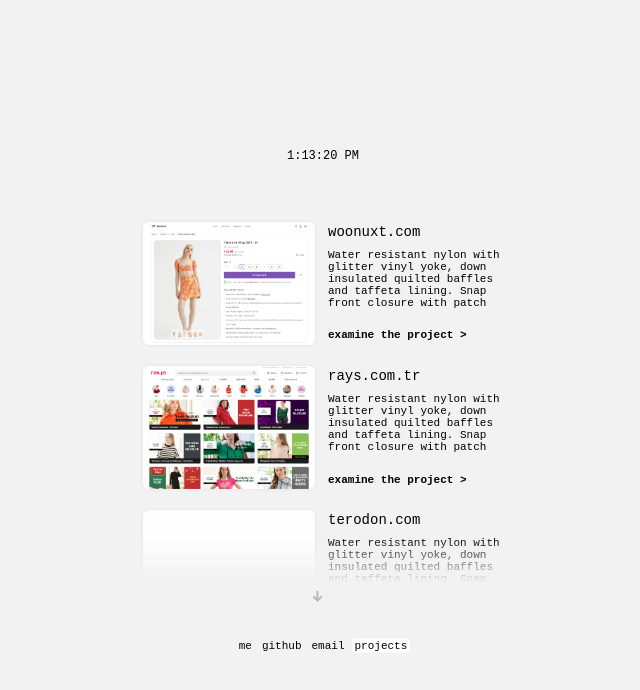
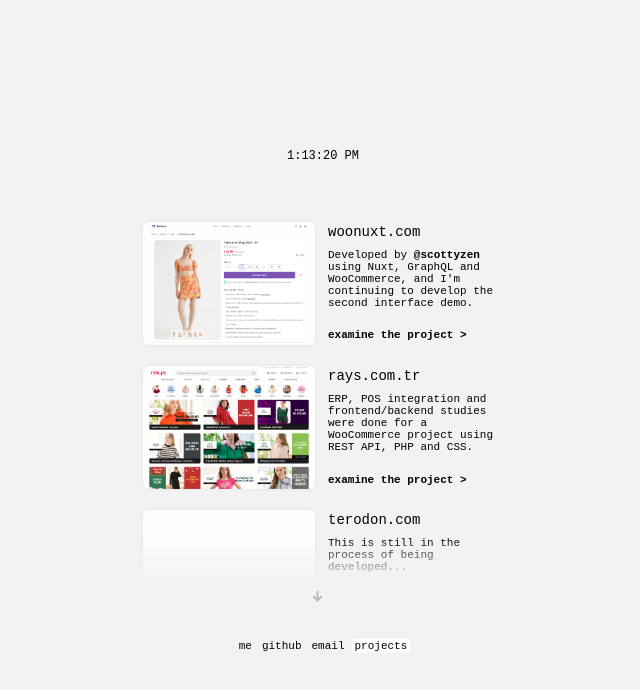
Before and after one commit to zackha/me.zackha.com, a Nuxt app: page /projects in a window 1280 px wide. Shown: the top 690 px of the page, without its empty margins (317-957 px from the left). Built offline with nearby package versions, Linux system fonts and the light colour scheme.

Commit message:
Update projects.vue
Co-Authored-By: Elizabeth Source <122454875+elizabethsource@users.noreply.github.com>

```diff
--- a/pages/projects.vue
+++ b/pages/projects.vue
@@ -11,7 +11,7 @@
           </div>
           <div class="description">
             <div class="projectname">woonuxt.com</div>
-            <div class="detail">Water resistant nylon with glitter vinyl yoke, down insulated quilted baffles and taffeta lining. Snap front closure with patch</div>
+            <div class="detail">Developed by <a class="visit link"  target="_blank" href="https://github.com/scottyzen">@scottyzen</a> using Nuxt, GraphQL and WooCommerce, and I'm continuing to develop the second interface demo.</div>
             <a class="visit link"  target="_blank" href="https://demo2-woonuxt.netlify.app/product/patterned-wrap-skirt/">examine the project ></a>
           </div>
         </div>
@@ -23,7 +23,7 @@
           </div>
           <div class="description">
             <div class="projectname">rays.com.tr</div>
-            <div class="detail">Water resistant nylon with glitter vinyl yoke, down insulated quilted baffles and taffeta lining. Snap front closure with patch</div>
+            <div class="detail">ERP, POS integration and frontend/backend studies were done for a WooCommerce project using REST API, PHP and CSS.</div>
             <a class="visit link"  target="_blank" href="https://rays.com.tr/">examine the project ></a>
           </div>
         </div>
@@ -35,7 +35,7 @@
           </div>
           <div class="description">
             <div class="projectname">terodon.com</div>
-            <div class="detail">Water resistant nylon with glitter vinyl yoke, down insulated quilted baffles and taffeta lining. Snap front closure with patch</div>
+            <div class="detail">This is still in the process of being developed...</div>
             <a class="visit link"  target="_blank" href="https://terodon.com/">examine the project ></a>
           </div>
         </div>
@@ -47,7 +47,7 @@
           </div>
           <div class="description">
             <div class="projectname">reybul.com</div>
-            <div class="detail">Water resistant nylon with glitter vinyl yoke, down insulated quilted baffles and taffeta lining. Snap front closure with patch</div>
+            <div class="detail">Furniture Corporate Website developed using only HTML and CSS</div>
             <a class="visit link"  target="_blank" href="https://reybul.com/">examine the project ></a>
           </div>
         </div>
@@ -59,7 +59,7 @@
           </div>
           <div class="description">
             <div class="projectname">zackha.com</div>
-            <div class="detail">Water resistant nylon with glitter vinyl yoke, down insulated quilted baffles and taffeta lining. Snap front closure with patch</div>
+            <div class="detail">This is still in the process of being developed...</div>
             <a class="visit link"  target="_blank" href="https://zackha.com/">examine the project ></a>
           </div>
         </div>
@@ -71,7 +71,7 @@
           </div>
           <div class="description">
             <div class="projectname">woocommerce-admin</div>
-            <div class="detail">Water resistant nylon with glitter vinyl yoke, down insulated quilted baffles and taffeta lining. Snap front closure with patch</div>
+            <div class="detail">An alternative open source woocommerce admin panel developed with <a class="visit link"  target="_blank" href="https://github.com/marmelab/react-admin">React Admin</a></div>
             <a class="visit link"  target="_blank" href="https://github.com/zackha/woocommerce-admin/">examine the project ></a>
           </div>
         </div>
@@ -83,7 +83,7 @@
           </div>
           <div class="description">
             <div class="projectname">ra-data-woocommerce</div>
-            <div class="detail">Water resistant nylon with glitter vinyl yoke, down insulated quilted baffles and taffeta lining. Snap front closure with patch</div>
+            <div class="detail">Woocommerce REST API Data Provider for <a class="visit link"  target="_blank" href="https://github.com/marmelab/react-admin">react-admin</a>, the frontend framework for building admin applications on top of REST/GraphQL services.</div>
             <a class="visit link"  target="_blank" href="https://github.com/zackha/ra-data-woocommerce/">examine the project ></a>
           </div>
         </div>
```
